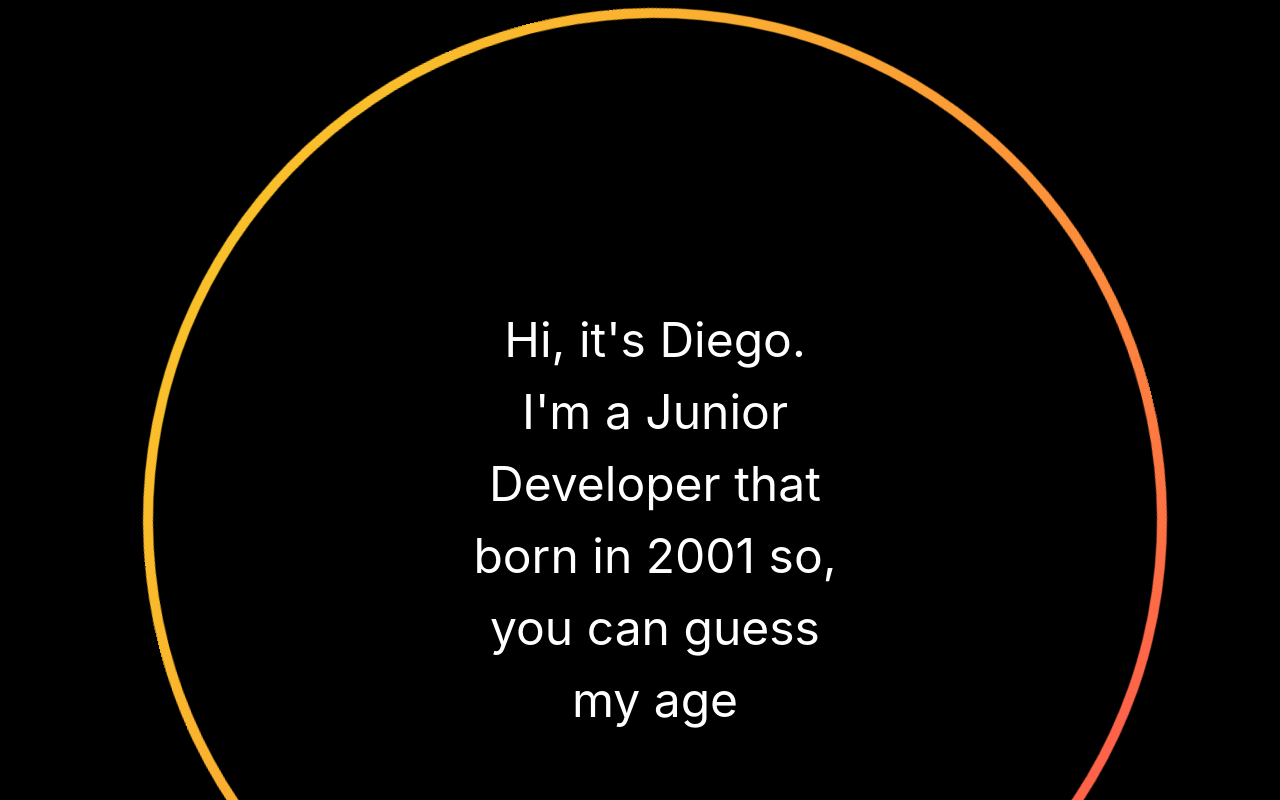
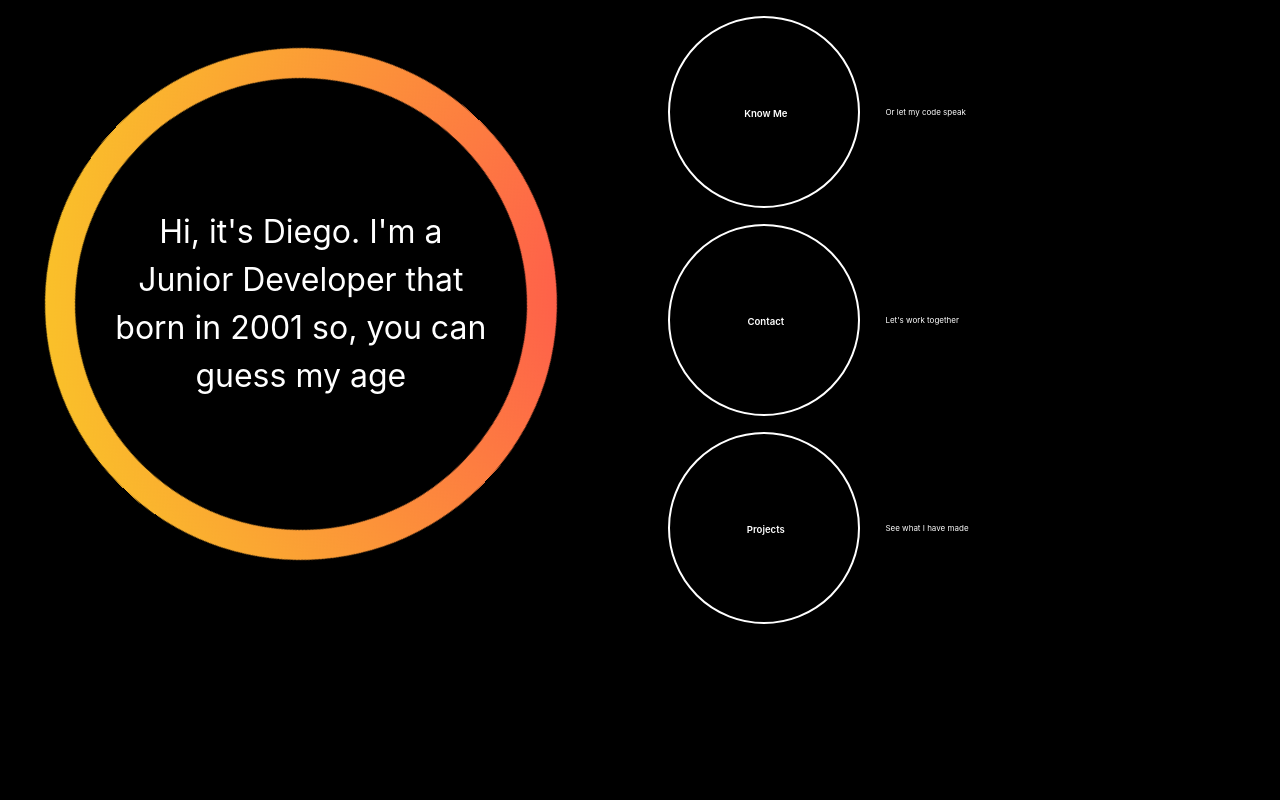
Before and after one commit to diego59x/DiegoPortafolio, a React app: page / in a window 1280 px wide. Shown: the top 800 px of the page. Built offline with nearby package versions, Linux system fonts and the light colour scheme; the HTML template or start-up script is replaced by a standard one.

Commit message:
fixed all TODO
Fixed back button
Fixed views
Fixed responsive

```diff
--- a/src/Components/PrincipalCircle/Circle.css
+++ b/src/Components/PrincipalCircle/Circle.css
@@ -52,19 +52,20 @@
 }
 
 
-@media (min-width: 1024px), not all and  (min-width: 768px){
+@media (min-width: 1024px) and  (max-width: 1439px){
     .bigCircle {
-        border: double 10px transparent;
+        width: 40vw;
+        height: 40vw;
     }
     .headerCircle{
         width: 30vw;
         color: white;
-        font-size: 3em;
+        font-size: 2em;
     }
     .containerCircle {
-        width: 100vw;
-        height: 75vw;
-        margin-top: 5vh;
+        width: 45vw;
+        height: 45vw;
+        margin-left: 1vw;
     }
 }
 
--- a/src/Components/SideBar/CircleSmall.css
+++ b/src/Components/SideBar/CircleSmall.css
@@ -1,5 +1,5 @@
 
-.boton {
+.circleSelect, .circleSelectDesktop, .circleBack {
   background: none;
   width: 30vw;
   font-size: 1.2em;
@@ -10,17 +10,12 @@
   border-radius: 50% !important;
 }
 
-.boton:hover {
+.circleSelect:hover, .circleSelectDesktop:hover, .circleBack:hover {
   background-color: white;
   color: black;
   font-weight: 700;
 }
 
-.circleBack {
-  width: 25vw;
-  height: 25vh;
-  text-align: left;
-}
 .backHeader {
   color: #fff;
 }
@@ -46,7 +41,7 @@
   height: 27vw;
 }
 
-.textRightDeco{
+.textRightDeco {
   text-decoration: none;
   color: white;
   margin-left: 2vw;
@@ -56,6 +51,7 @@
   background-size: 0% 2px;
   transition: background-size .5s;
   font-size: 1.6em;
+  border-radius: 1%;
 }
 
 .textRightDeco:hover, a:focus {
@@ -65,49 +61,84 @@
 
 @media (min-width: 320px){
   .circleBack {
-    width: 22vw;
-    height: 20vh;
-    font-size: 3em;
-    margin-top: 2vh;
-    margin-left: 4vw;
+    width: 30vw;
+    height: 30vw;
+    margin-left: 5vw;
+    font-size: 2.5em;
   }
 }
 
 @media (min-width: 1024px), not all and  (min-width: 768px){
-  .circleBack {
-    width: 30vw;
-    height: 30vw;
-    font-size: 3em;
+
+  .containerCircleSmall {
+    width: 40vw;
+    height: 15vw;
     margin-top: 2vh;
+    margin-left: 5vw;
+  }
+  .containerButton {
+    width: 15vw;
+    height: 15vw;
+  }
+  .circleSelectDesktop {
+    width: 15vw;
+    height: 15vw;
+    border: 2px solid #fff;
+  }
+  .headerCircleSmall{
+    width: 15vw;
+    height: 15vw;
+    font-size: 1.5em;
+  }
+  .textRightDeco{
+    font-size: 1.7em;
+  }
+  .textRightDeco:hover, a:focus {
+    background-size: 100% 5px;
+  }
+}
+
+@media (min-width: 1024px) and (max-width: 1439px){
+  .headerCircleSmall{
+    font-size: 0.5em;
+  }
+  .textRightDeco{
+    font-size: 0.5em;
+  }
+  .textRightDeco:hover, a:focus {
+    background-size: 100% 2px;
   }
 }
 
 @media (max-width: 1440px) and (max-height: 597px){
-  .boton {
-      width: 100%;
-      height: 100%;
-      margin: 0;
-      padding-top: 12vh;
-      padding-left: 1vw;
-      border: 2px solid #fff;
+  .containerCircleSmall {
+    width: 40vw;
+    height: 14vw;
   }
-  .circleBack {
-      height: 45vh;
-      font-size: 0.5em;
+  .containerButton {
+    width: 12vw;
+    height: 12vw;
   }
-}
-@media(min-width: 1440px) and (min-width: 1024px){
-  .circleBack {
-    width: 30vw;
-    height: 30vw;
-    font-size: 3em;
+  .circleSelectDesktop {
+    width: 12vw;
+    height: 12vw;
+    margin: 0;
+    border: 2px solid #fff;
+  }
+  .headerCircleSmall{
+    width: 12vw;
+    height: 12vw;
+    font-size: 1em;
+  }
+  .textRightDeco{
+    font-size: 1.2em;
   }
 }
 
+@media(min-width: 1440px) and (min-width: 1024px){
+
+}
+
 @media (min-width: 2560px) {
-  .circleBack {
-    width: 30vw;
-    height: 30vw;
-    font-size: 3em;
-  }
+
 }
--- a/src/Contact/Contact.jsx
+++ b/src/Contact/Contact.jsx
@@ -6,6 +6,9 @@ import './Contact.css'
 
 export default function Contact() {
   const history = useHistory()
+  const classDesktop = 'circleSelectDesktop'
+  const classMobile = 'circleBack'
+
   const goBack = () => (
     history.goBack()
   )
@@ -13,11 +16,12 @@ export default function Contact() {
   return (
     <div>
       <div className="row ">
-        <div className="col-xs-12 circleBack">
+        <div className="col-xs-12">
           <CircleSecondary
             header="Back"
             onClick={goBack}
-            classe="boton"
+            classe={window.isDesktop ? classDesktop : classMobile}
+            textRight=""
           />
         </div>
       </div>
--- a/src/Home/Home.jsx
+++ b/src/Home/Home.jsx
@@ -1,4 +1,4 @@
-import React from 'react'
+import React, { useState, useEffect } from 'react'
 import './Home.css'
 import { useHistory } from 'react-router-dom'
 import Circle from '../Components/PrincipalCircle/Circle'
@@ -6,21 +6,37 @@ import CircleSecondary from '../Components/SideBar/CircleSmall'
 
 export default function Home() {
   const history = useHistory()
+  const [isDesktop, setDesktop] = useState(window.innerWidth > 1023)
+  window.isDesktop = isDesktop
+
+  const updateMedia = () => {
+    setDesktop(window.innerWidth > 1023)
+  }
+
+  useEffect(() => {
+    window.addEventListener('resize', updateMedia)
+    return () => window.removeEventListener('resize', updateMedia)
+  })
+
   const KnowMe = () => {
     history.push('/KnowMe')
   }
+
   const Projects = () => {
     history.push('/Projects')
   }
+
   const Contact = () => {
     history.push('/Contact')
   }
-  return (
+
+  const mobilView = () => (
     <div>
       <div className="nav nav-justified">
-        <div className="col-xs-10 col-sm-12 col-md-12 col-lg-4  ">
+        <div className="col-xs-10 col-sm-12">
           <Circle
-            text="Hi, it&#39;s Diego. I&#39;m a Junior Developer that born in 2001 so, you can guess my age"
+            text="Hi, it&#39;s Diego. I&#39;m a Junior Developer that born in 2001 so,
+            you can guess my age"
           />
         </div>
       </div>
@@ -30,7 +46,7 @@ export default function Home() {
             header="Know Me"
             onClick={KnowMe}
             textRight="Or let my code speak"
-            classe="boton"
+            classe="circleSelect"
           />
         </div>
       </div>
@@ -40,7 +56,7 @@ export default function Home() {
             header="Contact"
             onClick={Contact}
             textRight="Let's work together"
-            classe="boton"
+            classe="circleSelect"
           />
         </div>
       </div>
@@ -50,10 +66,55 @@ export default function Home() {
             header="Projects"
             onClick={Projects}
             textRight="See what I have made"
-            classe="boton"
+            classe="circleSelect"
           />
         </div>
       </div>
     </div>
   )
+
+  const desktopView = () => (
+    <div>
+      <div className="row">
+        <div className="nav nav-justified">
+          <div className="col-md-12 col-lg-12  ">
+            <Circle
+              text="Hi, it&#39;s Diego. I&#39;m a Junior Developer that born in 2001 so,
+              you can guess my age"
+            />
+          </div>
+        </div>
+        <div className="col-xs-4">
+          <CircleSecondary
+            header="Know Me"
+            onClick={KnowMe}
+            textRight="Or let my code speak"
+            classe="circleSelectDesktop"
+          />
+          <CircleSecondary
+            header="Contact"
+            onClick={Contact}
+            textRight="Let's work together"
+            classe="circleSelectDesktop"
+          />
+          <CircleSecondary
+            header="Projects"
+            onClick={Projects}
+            textRight="See what I have made"
+            classe="circleSelectDesktop"
+          />
+        </div>
+      </div>
+    </div>
+  )
+
+  return (
+    <div>
+      {isDesktop ? (
+        desktopView()
+      ) : (
+        mobilView()
+      )}
+    </div>
+  )
 }
--- a/src/KnowMe/KnowMe.jsx
+++ b/src/KnowMe/KnowMe.jsx
@@ -6,20 +6,24 @@ import me from '../Assets/me1.jpeg'
 
 export default function KnowMe() {
   const history = useHistory()
+  const classDesktop = 'circleSelectDesktop'
+  const classMobile = 'circleBack'
+
   const goBack = () => (
     history.goBack()
   )
   return (
     <div>
       <div className="row ">
-        <div className="col-xs-6 circleBack">
+        <div className="col-4">
           <CircleSecondary
             header="Back"
             onClick={goBack}
-            classe="boton"
+            classe={window.isDesktop ? classDesktop : classMobile}
+            textRight=""
           />
         </div>
-        <div className="col-xs-6 headerMe">
+        <div className="col-6 headerMe">
           Know Me
         </div>
       </div>
--- a/src/Projects/Projects.jsx
+++ b/src/Projects/Projects.jsx
@@ -11,17 +11,20 @@ import emprende from '../Assets/emprende.png'
 
 export default function Projects() {
   const history = useHistory()
+  const classDesktop = 'circleSelectDesktop'
+  const classMobile = 'circleBack'
   const goBack = () => (
     history.goBack()
   )
   return (
     <div>
       <div className="row">
-        <div className="col-4 circleBack">
+        <div className="col-4">
           <CircleSecondary
             header="Back"
             onClick={goBack}
-            classe="boton"
+            classe={window.isDesktop ? classDesktop : classMobile}
+            textRight=""
           />
         </div>
         <div className="col-6 headerProject">
```
